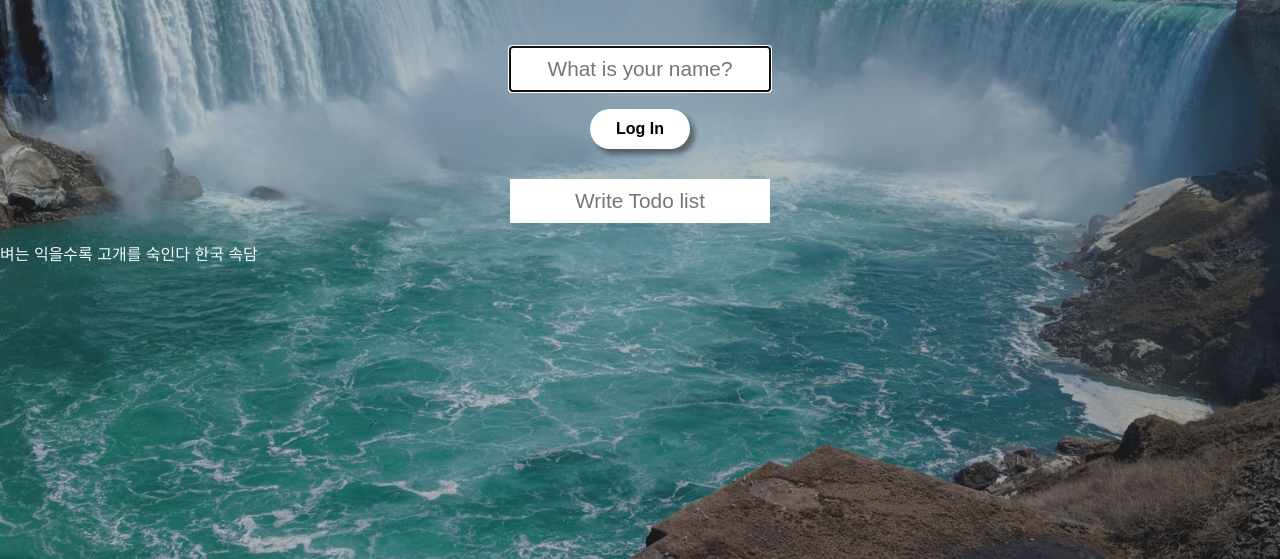
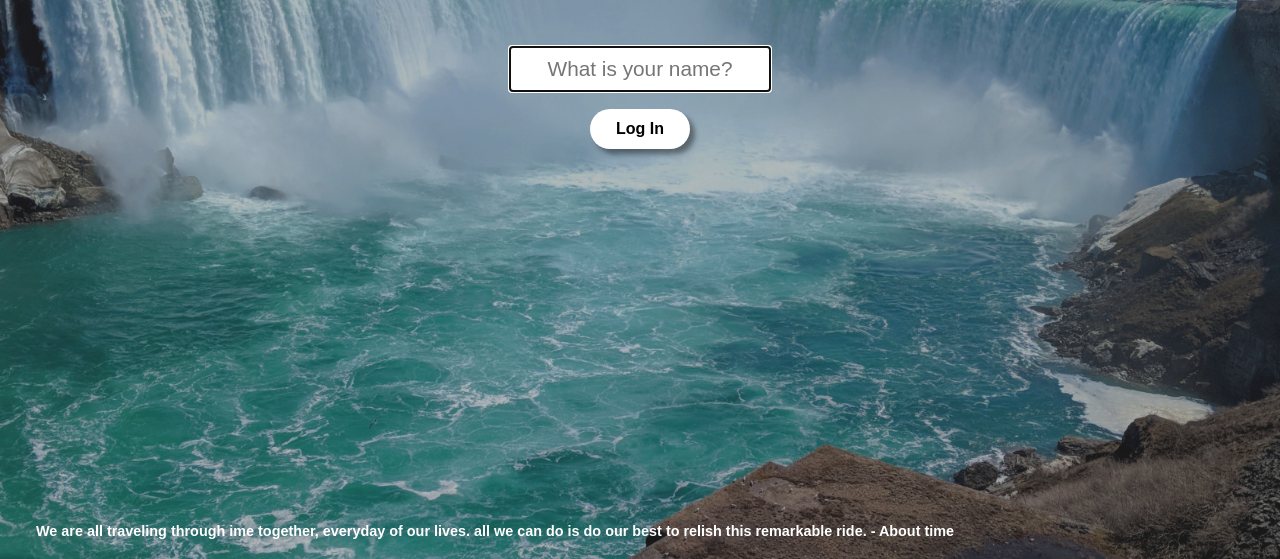
Before and after one commit to mssdfg0708/Momentum-CloneCoding, a plain HTML site: page index.html in a window 1280 px wide. Shown: the part 241-800 px from the top of the page. Drawn offline with Linux system fonts and the light colour scheme.

Commit message:
Web Design

```diff
--- a/css/style.css
+++ b/css/style.css
@@ -2,6 +2,7 @@ body{
         color: aliceblue;
         margin-left: 0;
         margin-right: 0;
+        font-weight: 700;
 }
 
 .font-Arial{
@@ -29,6 +30,7 @@ body{
     text-align:center;
     margin:0 auto;
 }
+
 #login-form input:first-child{
     text-align: center;
     color:black;
@@ -39,6 +41,7 @@ body{
     border:none;
     transition: all, 0.4s;
 }
+
 #login-form input:last-child{
     width:100px;
     height:40px;
@@ -59,6 +62,7 @@ body{
     margin:0 auto;
     font-size: 40px;
 }
+
 #clock{
     font-size: 120px;
     text-align:center;
@@ -66,11 +70,13 @@ body{
     margin-bottom: 50px;
     margin-top: 100px;
 }
+
 #todo-form{
     text-align:center;
     margin:0 auto;
     margin-top: 30px;
 }
+
 #todo-form input:first-child{
     text-align: center;
     color:black;
@@ -81,8 +87,44 @@ body{
     border:none;
     transition: all, 0.4s;
 }
+
 #todo-list{
     text-align:center;
+    font-size:1.3rem;
     display : inline;
     margin:0 auto;
 }
+
+#todo-list li button{
+    margin-top: 5px;
+    margin-left: 10px;
+    width:20px;
+    height:20px;
+    border-radius: 5px;
+    border:none;
+    background-color:white;
+    color: black;
+    font: size 1em;
+    font-weight: 600;
+    outline: none;
+    cursor: pointer;
+}
+
+#quote{
+    text-align: center;
+    position:fixed;
+    bottom:20px;
+    margin-left: 36px;
+    color:white;
+    font-size:0.9rem;
+    font-weight: 700;
+}
+
+#weather{
+    position:fixed;
+    top:20px;
+    right:36px;
+    color:white;
+    font-size:0.9rem;
+    font-weight: 700;
+}
--- a/js/greetings.js
+++ b/js/greetings.js
@@ -11,6 +11,7 @@ function onLoginSubmit(event) {
     const username = loginInput.value;
     localStorage.setItem(USERNAME_KEY, username);
     paintGreetings(username);
+    location.reload();
 }
 
 function paintGreetings(username) {
--- a/js/quotes.js
+++ b/js/quotes.js
@@ -1,44 +1,44 @@
 const quotes = [
     {
-        quote: "낮말은 새가 듣고 밤말은 쥐가 듣는다",
-        author: "한국 속담"
+        quote: "I never dream about success, I worked for it",
+        author: "  - Estee Lauder"
     },
     {
-        quote: "발 없는 말이 천리 간다",
-        author: "한국 속담"
+        quote: "Do not try to be original, just try to be good",
+        author: "  - Paul Rand"
     },
     {
-        quote: "백문이 불여일견",
-        author: "한국 속담"
+        quote: "Do not be afriad to give up the good to go for the great",
+        author: "  - John D.Rockefeller"
     },
     {
-        quote: "결초보은",
-        author: "사자 성어"
+        quote: "I've had lots of troubles, so I write jolly tales.",
+        author: "  - Louisa May Alcott",
     },
     {
-        quote: "오합지졸",
-        author: "사자 성어"
+        quote: "Chess isn't always competitive. Chess can also be beautiful.",
+        author: "  - Queen's Gambit, Halmon",
     },
     {
-        quote: "사면초가",
-        author:  "사자 성어"
+        quote: "My experience has taught me what you know isn't always what's important.",
+        author: "  - Queen's Gambit, Alma",
     },
     {
-        quote: "붕우유신",
-        author:  "사자 성어"
+        quote: "The strongest person is the person who isn't scared to be alone.",
+        author: "  - Queen's Gambit, Alice",
     },
     {
-        quote: "호랑이도 제 말 하면 온다",
-        author: "한국 속담"
+        quote: "If you don't like it, You change it.",
+        author: "  - Miss Sloane",
     },
     {
-        quote: "다람쥐 쳇바퀴 돌듯",
-        author: "한국 속담"
+        quote: "Suddenly, time travel seems almost unnecessary, because every detail of life is so delightful.",
+        author: "  - About time",
     },
     {
-        quote: "벼는 익을수록 고개를 숙인다",
-        author: "한국 속담"
-    },
+        quote: "We are all traveling through ime together, everyday of our lives. all we can do is do our best to relish this remarkable ride.",
+        author: "  - About time",
+    }
 ];
 
 const nowQuote = document.querySelector("#quote span:first-child");
--- a/js/todo.js
+++ b/js/todo.js
@@ -1,6 +1,7 @@
 const toDoForm = document.getElementById("todo-form");
 const toDoInput = document.querySelector("#todo-form input");
 const toDoList = document.getElementById("todo-list");
+const toDoListElem = toDoList.childNodes;
 
 const TODOS_KEY = "todos";
 
@@ -21,7 +22,7 @@ function paintToDo(newTodo) {
   const li = document.createElement("li");
   li.id = newTodo.id;
   const span = document.createElement("span");
-  span.innerText = newTodo.text + "  ";
+  span.innerText = newTodo.text;
   const button = document.createElement("button");
   button.innerText = "X";
   button.addEventListener("click", deleteToDo);
@@ -32,6 +33,11 @@ function paintToDo(newTodo) {
 
 function handleToDoSubmit(event) {
   event.preventDefault();
+  if (toDos.length > 7){
+    alert("Over the maximum todo list");
+    toDoInput.value = "";
+    return;
+  }
   const newTodo = toDoInput.value;
   toDoInput.value = "";
   const newTodoObj = {
@@ -43,6 +49,14 @@ function handleToDoSubmit(event) {
   saveToDos();
 }
 
+function addHidden(node){
+  node.classList.add(HIDDEN_CLASSNAME);
+}
+
+function removeHidden(node){
+  node.classList.remove(HIDDEN_CLASSNAME);
+}
+
 toDoForm.addEventListener("submit", handleToDoSubmit);
 const savedToDos = localStorage.getItem(TODOS_KEY);
 
@@ -51,3 +65,13 @@ if (savedToDos !== null) {
   toDos = parsedToDos;
   parsedToDos.forEach(paintToDo);
 }
+
+if (savedUsername !== null) {
+  toDoForm.classList.remove(HIDDEN_CLASSNAME);
+  toDoList.classList.remove(HIDDEN_CLASSNAME);
+  toDoListElem.forEach(removeHidden);
+} else {
+  toDoForm.classList.add(HIDDEN_CLASSNAME);
+  toDoList.classList.add(HIDDEN_CLASSNAME);
+  toDoListElem.forEach(addHidden);
+}
--- a/js/weather.js
+++ b/js/weather.js
@@ -10,7 +10,7 @@ function getPosOK(position) {
     .then((response) => response.json())
     .then((data) => {
       city.innerText = data.name;
-      weather.innerText = `${data.weather[0].main} / ${data.main.temp}℃`;
+      weather.innerText = `${data.weather[0].main} / ${(data.main.temp).toFixed(1)}℃`;
     });
 }
 
```
